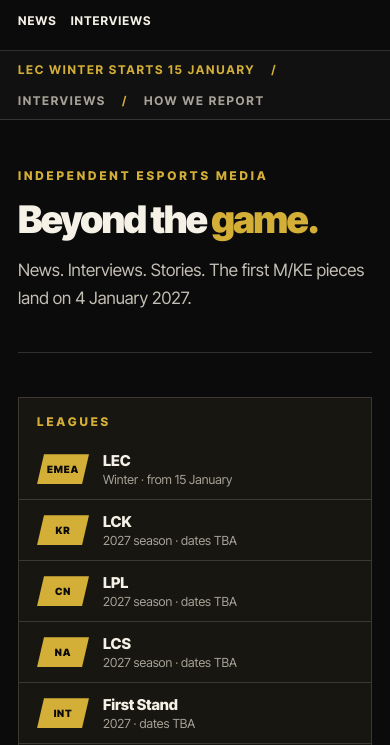
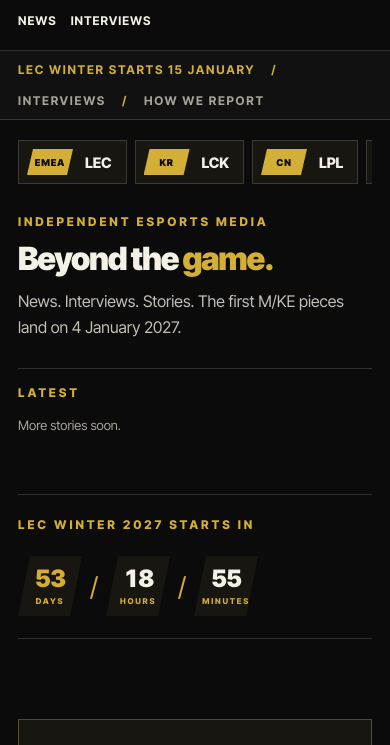
Before and after one commit to davidrimoczi/mkegg, an Astro site: page / in a window 390 px wide. Shown: the part 65-810 px from the top of the page. Built offline with nearby package versions, Linux system fonts and the light colour scheme; Astro itself is replaced by a stand-in of ours.

Commit message:
Homepage: three columns so leagues, lead and latest show at first glance
Leagues rail left, lead story centre, Latest right on desktop; a
swipeable league strip on tablet and phone.

Co-Authored-By: Claude Opus 5.5 <noreply@anthropic.com>
Claude-Session: https://claude.ai/code/session_01DgqRKgMiWF5ceEVRRUyWwA

```diff
--- a/src/pages/index.astro
+++ b/src/pages/index.astro
@@ -14,8 +14,9 @@ const interviews = all.filter((a) => a.data.kind === 'Interview' && a !== lead).
 ---
 <Base>
   <div class="wrap">
-    {lead ? (
-      <section class="lead-grid">
+    <section class="home-grid">
+      <LeagueList />
+      {lead ? (
         <article class="lead">
           <a href={articleUrl(lead)}><Picture src={lead.data.image} alt={lead.data.imageAlt} note="Lead photo" eager /></a>
           <div style="display:flex;gap:12px;align-items:center;flex-wrap:wrap">
@@ -26,28 +27,23 @@ const interviews = all.filter((a) => a.data.kind === 'Interview' && a !== lead).
           <p class="standfirst">{lead.data.standfirst}</p>
           <p class="byline">By {lead.data.author}</p>
         </article>
-        <aside class="latest" aria-labelledby="latest-h">
-          <h2 id="latest-h" class="eyebrow">Latest</h2>
-          {latest.length ? latest.map((a) => (
-            <a href={articleUrl(a)}>
-              <StoryLabel label={a.data.label ?? (a.data.kind === 'Opinion' ? 'Opinion' : undefined)} />
-              <span class="t">{a.data.title}</span>
-              <span class="when">{a.data.kind} · {ago(a.data.date)}</span>
-            </a>
-          )) : <p class="when">More stories soon.</p>}
-          <LeagueList />
-        </aside>
-      </section>
-    ) : (
-      <section class="lead-grid">
+      ) : (
         <div class="lead">
           <span class="eyebrow">Independent esports media</span>
           <h1>Beyond the <em>game.</em></h1>
           <p class="standfirst">News. Interviews. Stories. The first M/KE pieces land on 4 January 2027.</p>
         </div>
-        <aside class="latest"><LeagueList /></aside>
-      </section>
-    )}
+      )}
+      <aside class="latest" aria-labelledby="latest-h">
+        <h2 id="latest-h" class="eyebrow">Latest</h2>
+        {latest.length ? latest.map((a) => (
+          <a href={articleUrl(a)}>
+            <span class="t">{a.data.title}</span>
+            <span class="when"><StoryLabel label={a.data.label ?? (a.data.kind === 'Opinion' ? 'Opinion' : undefined)} /> {a.data.kind} · {ago(a.data.date)}</span>
+          </a>
+        )) : <p class="when">More stories soon.</p>}
+      </aside>
+    </section>
 
     <Countdown to={LEC_WINTER_START} label="LEC Winter 2027 starts in" done="LEC Winter 2027 is live" />
 
--- a/src/styles/global.css
+++ b/src/styles/global.css
@@ -91,18 +91,19 @@ a:hover { color: var(--accent-text); }
 .ph .ph-note { position: absolute; left: 14px; bottom: 12px; font-size: 11px; font-weight: 700; letter-spacing: .18em; text-transform: uppercase; color: var(--ink-faint); }
 
 /* ---------- Homepage ---------- */
-.lead-grid { display: grid; grid-template-columns: repeat(3, minmax(0, 1fr)); gap: 40px; padding-block: 48px 0; }
-.lead { grid-column: span 2; display: flex; flex-direction: column; gap: 18px; }
-.lead h1 { margin: 0; font-size: clamp(38px, 5vw, 64px); line-height: .98; font-weight: 900; letter-spacing: -.045em; }
+.home-grid { display: grid; grid-template-columns: 230px minmax(0, 1fr) 300px; gap: 36px; align-items: start; padding-top: 32px; }
+.home-grid > * { min-width: 0; }
+.lead { display: flex; flex-direction: column; gap: 14px; min-width: 0; }
+.lead h1 { margin: 0; font-size: clamp(32px, 3.3vw, 48px); line-height: 1; font-weight: 900; letter-spacing: -.04em; }
 .lead h1 em { font-style: normal; color: var(--accent-text); }
-.standfirst { margin: 0; font-size: clamp(17px, 1.6vw, 20px); line-height: 1.65; color: var(--ink-body); max-width: 720px; }
+.standfirst { margin: 0; font-size: clamp(16px, 1.4vw, 19px); line-height: 1.6; color: var(--ink-body); max-width: 720px; }
 .byline { margin: 0; font-size: 14px; font-weight: 600; color: var(--ink-muted); }
-.latest { border-left: 1px solid var(--line); padding-left: 32px; display: flex; flex-direction: column; }
-.latest h2 { margin: 0 0 8px; }
-.latest a { display: flex; flex-direction: column; gap: 10px; padding: 20px 0; border-bottom: 1px solid var(--line); }
+.latest { border-left: 1px solid var(--line); padding-left: 28px; display: flex; flex-direction: column; }
+.latest h2 { margin: 0 0 4px; }
+.latest a { display: flex; flex-direction: column; gap: 8px; padding: 14px 0; border-bottom: 1px solid var(--line); }
 .latest a:last-child { border-bottom: 0; }
-.latest .t { font-size: 20px; line-height: 1.25; font-weight: 700; letter-spacing: -.02em; }
-.latest .lbl { align-self: flex-start; }
+.latest .t { font-size: 17px; line-height: 1.25; font-weight: 700; letter-spacing: -.015em; }
+.latest .when { display: flex; align-items: center; gap: 8px; flex-wrap: wrap; }
 .when { font-size: 13px; color: var(--ink-muted); }
 
 .section { padding-top: 80px; }
@@ -127,17 +128,17 @@ a:hover { color: var(--accent-text); }
 .cell:first-child b { color: var(--accent-text); }
 .cell span { margin-top: 5px; font-size: 8px; font-weight: 800; letter-spacing: .22em; color: var(--accent-text); }
 
-/* ---------- Leagues panel ---------- */
-.leagues { margin-top: 28px; border: 1px solid var(--line); background: var(--surface-raised); }
-.leagues h2 { margin: 0; padding: 16px 18px 10px; }
+/* ---------- Leagues rail ---------- */
+.leagues { border: 1px solid var(--line); background: var(--surface-raised); position: sticky; top: 16px; }
+.leagues h2 { margin: 0; padding: 14px 16px 8px; }
 .leagues ul { list-style: none; margin: 0; padding: 0; }
 .leagues li + li { border-top: 1px solid var(--line); }
-.latest .leagues a { display: flex; flex-direction: row; align-items: center; gap: 14px; padding: 12px 18px; border-bottom: 0; }
+.leagues a { display: flex; align-items: center; gap: 12px; padding: 10px 16px; }
 .leagues a:hover { background: var(--surface-sunk); color: var(--ink); }
-.leagues .badge { --c: 7px; flex: none; width: 52px; height: 30px; display: grid; place-items: center; background: var(--gold); color: var(--obsidian); font-size: 10px; font-weight: 900; letter-spacing: .08em; clip-path: polygon(var(--c) 0, 100% 0, calc(100% - var(--c)) 100%, 0 100%); }
-.leagues .txt { display: flex; flex-direction: column; gap: 2px; min-width: 0; }
-.leagues .txt b { font-size: 15px; font-weight: 800; letter-spacing: -.01em; }
-.leagues .txt span { font-size: 12.5px; color: var(--ink-muted); }
+.leagues .badge { --c: 6px; flex: none; width: 46px; height: 26px; display: grid; place-items: center; background: var(--gold); color: var(--obsidian); font-size: 9.5px; font-weight: 900; letter-spacing: .08em; clip-path: polygon(var(--c) 0, 100% 0, calc(100% - var(--c)) 100%, 0 100%); }
+.leagues .txt { display: flex; flex-direction: column; gap: 1px; min-width: 0; }
+.leagues .txt b { font-size: 14.5px; font-weight: 800; letter-spacing: -.01em; }
+.leagues .txt span { font-size: 12px; color: var(--ink-muted); white-space: nowrap; overflow: hidden; text-overflow: ellipsis; }
 
 /* ---------- League hub ---------- */
 .live-strip { background: var(--live); color: var(--obsidian); }
@@ -219,9 +220,17 @@ body:has(.article-main) .site-footer { margin-top: 0; }
 .preview-flag { position: fixed; right: 12px; bottom: 12px; z-index: 50; background: var(--live); color: var(--obsidian); font-size: 11px; font-weight: 800; letter-spacing: .14em; text-transform: uppercase; padding: 6px 10px; }
 
 /* ---------- Responsive ---------- */
+@media (max-width: 1150px) {
+  .home-grid { grid-template-columns: minmax(0, 1fr) 280px; gap: 28px; padding-top: 20px; }
+  .home-grid .leagues { grid-column: 1 / -1; position: static; display: flex; align-items: center; border: 0; background: none; }
+  .home-grid .leagues h2 { display: none; }
+  .home-grid .leagues ul { display: flex; min-width: 0; max-width: 100%; gap: 8px; overflow-x: auto; scrollbar-width: none; padding-bottom: 2px; }
+  .home-grid .leagues li + li { border-top: 0; }
+  .home-grid .leagues a { padding: 8px 14px 8px 8px; background: var(--surface-raised); border: 1px solid var(--line); white-space: nowrap; }
+  .home-grid .leagues .txt span { display: none; }
+}
 @media (max-width: 900px) {
-  .lead-grid, .hub-hero { grid-template-columns: 1fr; }
-  .lead { grid-column: auto; }
+  .home-grid, .hub-hero { grid-template-columns: 1fr; }
   .latest { border-left: 0; padding-left: 0; border-top: 1px solid var(--line); padding-top: 16px; }
   .cards, .cards-4 { grid-template-columns: repeat(2, minmax(0, 1fr)); }
   .newsletter { grid-template-columns: 1fr; }
```
